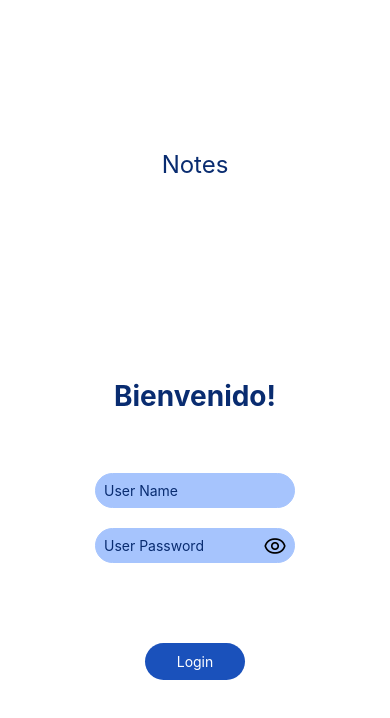
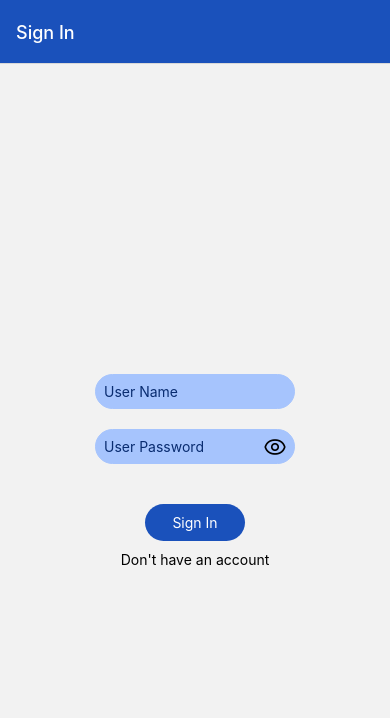
Before and after one commit to EdMorales2986/Note-App-Frontend, a React Native app in the folder note-app/: screen / in a window 390 px wide. Shown: the top 718 px of the page. Built offline with nearby package versions, Linux system fonts and the light colour scheme.

Commit message:
Implemented routing with react-router
Expo-Router so far suck ass

```diff
--- a/note-app/App.js
+++ b/note-app/App.js
@@ -1,12 +1,30 @@
 // import react, { useState } from "react";
 import { StyleSheet, View } from "react-native";
-import LoginPage from "./screens/loginPage";
+import { NavigationContainer } from "@react-navigation/native";
+import { createNativeStackNavigator } from "@react-navigation/native-stack";
+
+import SignInPage from "./screens/signinPage";
+import SignUpPage from "./screens/signupPage";
+
+const Stack = createNativeStackNavigator();
 
 export default function App() {
   return (
-    <View style={styles.container}>
-      <LoginPage />
-    </View>
+    <NavigationContainer>
+      <Stack.Navigator
+        screenOptions={{
+          headerStyle: { backgroundColor: "#1A51BB" },
+          headerTitleStyle: { color: "#fff" },
+          headerTintColor: "#fff",
+        }}
+      >
+        {/* <View style={styles.container}>
+          <LoginPage />
+        </View> */}
+        <Stack.Screen name="Sign In" component={SignInPage} />
+        <Stack.Screen name="Sign Up" component={SignUpPage} />
+      </Stack.Navigator>
+    </NavigationContainer>
   );
 }
 
--- a/note-app/babel.config.js
+++ b/note-app/babel.config.js
@@ -1,6 +1,6 @@
-module.exports = function(api) {
+module.exports = function (api) {
   api.cache(true);
   return {
-    presets: ['babel-preset-expo'],
+    presets: ["babel-preset-expo"],
   };
 };
--- /dev/null
+++ b/note-app/screens/signinPage.js
@@ -0,0 +1,125 @@
+import react, { useState } from "react";
+import {
+  StyleSheet,
+  Text,
+  TextInput,
+  View,
+  Pressable,
+  TouchableWithoutFeedback,
+  Keyboard,
+  Button,
+} from "react-native";
+import { AntDesign } from "@expo/vector-icons";
+import { signinStyles } from "../styles/globalStyles";
+import { Formik } from "formik";
+import axios from "axios";
+
+export default function SignInPage({ navigation }) {
+  const [user, setUser] = useState("");
+  const [password, setPassword] = useState("");
+  const [showPassword, setShowPassword] = useState(false);
+
+  const toggleShowPassword = () => {
+    setShowPassword(!showPassword);
+  };
+
+  const submitData = async (e) => {
+    // console.log(e.alias, e.password);
+    try {
+      // MAFER, para que axios funcione el segmento de la Ip lo tienes que sustituir
+      // con el que te tira Metro despues de correr 'npx expo start' o 'npm run start'
+      const http = await axios.post("http://192.168.0.182:4000/signin", {
+        alias: e.alias,
+        password: e.password,
+      });
+      // console.log(http.data.user);
+    } catch (error) {
+      console.log(error);
+    }
+  };
+
+  const goToSignUp = () => {
+    navigation.navigate("Sign Up");
+  };
+
+  return (
+    <TouchableWithoutFeedback
+      onPress={() => {
+        Keyboard.dismiss();
+      }}
+    >
+      <View style={signinStyles.container}>
+        <Formik
+          initialValues={{ alias: "", password: "" }}
+          onSubmit={(e) => submitData(e)}
+        >
+          {({ handleChange, handleBlur, handleSubmit, values }) => (
+            <View
+              style={{
+                justifyContent: "center",
+                alignItems: "center",
+              }}
+            >
+              <TextInput
+                style={signinStyles.inputs}
+                name="alias"
+                placeholder="User Name"
+                placeholderTextColor={"#092C70"}
+                onChangeText={handleChange("alias")}
+                onBlur={handleBlur("alias")}
+                value={values.alias}
+              />
+              <View style={signinStyles.passwordBox}>
+                <TextInput
+                  style={signinStyles.inputs}
+                  name="password"
+                  secureTextEntry={!showPassword}
+                  placeholder="User Password"
+                  placeholderTextColor={"#092C70"}
+                  maxLength={30}
+                  onChangeText={handleChange("password")}
+                  onBlur={handleBlur("password")}
+                  value={values.password}
+                />
+                <Pressable
+                  style={{
+                    borderRadius: 100,
+                    alignItems: "center",
+                    justifyContent: "center",
+                    right: 30,
+                    zIndex: 2,
+                  }}
+                  onPress={toggleShowPassword}
+                >
+                  <AntDesign
+                    style={signinStyles.icon}
+                    name="eyeo"
+                    size={24}
+                    color="black"
+                  />
+                </Pressable>
+              </View>
+              <View>
+                <Pressable
+                  style={signinStyles.btnWrapper}
+                  onPress={handleSubmit}
+                >
+                  <Text style={signinStyles.btnText}>Sign In</Text>
+                </Pressable>
+              </View>
+            </View>
+          )}
+        </Formik>
+        <Pressable style={{ marginTop: 10 }} onPress={goToSignUp}>
+          <Text> Don't have an account </Text>
+        </Pressable>
+      </View>
+    </TouchableWithoutFeedback>
+  );
+}
+
+const styles = StyleSheet.create({
+  background: {
+    flex: 1,
+  },
+});
--- a/note-app/screens/loginPage.js
+++ b/note-app/screens/signupPage.js
@@ -1,75 +1,58 @@
 import react, { useState } from "react";
 import {
-  loginStyleSheet,
-  Image,
+  StyleSheet,
   Text,
   TextInput,
   View,
   Pressable,
   TouchableWithoutFeedback,
   Keyboard,
-  Button,
 } from "react-native";
-// import Ionicons from "@expo/vector-icons/Ionicons";
 import { AntDesign } from "@expo/vector-icons";
-
-import { loginStyles } from "../styles/globalStyles";
+import { signupStyles } from "../styles/globalStyles";
 import { Formik } from "formik";
 import axios from "axios";
 
-export default function LoginPage() {
+export default function SignUpPage() {
   const [user, setUser] = useState("");
   const [password, setPassword] = useState("");
+  const [name, setName] = useState("");
+  const [lname, setLname] = useState("");
+  const [mail, setMail] = useState("");
   const [showPassword, setShowPassword] = useState(false);
 
-  const toggleShowPassword = () => {
+  const toggleShowPassword = ({ navigation }) => {
     setShowPassword(!showPassword);
   };
 
   const submitData = async (e) => {
     // console.log(e.alias, e.password);
     try {
-      // MAFER, para que axios funcione el segmento de la Ip lo tienes que sustituir
-      // con el que te tira Metro despues de correr 'npx expo start' o 'npm run start'
-      const http = await axios.post("http://192.168.222.211:4000/signin", {
+      const http = await axios.post("http://192.168.0.182:4000/signup", {
         alias: e.alias,
+        email: e.email,
+        name: e.name,
+        lname: e.lname,
         password: e.password,
       });
-      console.log(http.data);
+      navigation.goBack();
+      //   console.log(http.data);
     } catch (error) {
       console.log(error);
     }
   };
 
   return (
-    <TouchableWithoutFeedback
-      onPress={() => {
-        Keyboard.dismiss();
-      }}
-    >
-      <View style={loginStyles.container}>
-        <Text
-          style={{
-            paddingBottom: 200,
-            paddingTop: 150,
-            fontSize: 24,
-            color: "#092C70",
+    <TouchableWithoutFeedback onPress={Keyboard.dismiss}>
+      <View style={signupStyles.container}>
+        <Formik
+          initialValues={{
+            alias: "",
+            email: "",
+            name: "",
+            lname: "",
+            password: "",
           }}
-        >
-          Notes
-        </Text>
-        <Text
-          style={{
-            marginBottom: 50,
-            fontSize: 28,
-            fontWeight: "bold",
-            color: "#092C70",
-          }}
-        >
-          Bienvenido!
-        </Text>
-        <Formik
-          initialValues={{ alias: "", password: "" }}
           onSubmit={(e) => submitData(e)}
         >
           {({ handleChange, handleBlur, handleSubmit, values }) => (
@@ -80,7 +63,7 @@ export default function LoginPage() {
               }}
             >
               <TextInput
-                style={loginStyles.inputA}
+                style={signupStyles.inputs}
                 name="alias"
                 placeholder="User Name"
                 placeholderTextColor={"#092C70"}
@@ -88,9 +71,36 @@ export default function LoginPage() {
                 onBlur={handleBlur("alias")}
                 value={values.alias}
               />
-              <View style={loginStyles.passwordBox}>
+              <TextInput
+                style={signupStyles.inputs}
+                name="email"
+                placeholder="Email"
+                placeholderTextColor={"#092C70"}
+                onChangeText={handleChange("email")}
+                onBlur={handleBlur("email")}
+                value={values.email}
+              />
+              <TextInput
+                style={signupStyles.inputs}
+                name="name"
+                placeholder="Name"
+                placeholderTextColor={"#092C70"}
+                onChangeText={handleChange("name")}
+                onBlur={handleBlur("name")}
+                value={values.name}
+              />
+              <TextInput
+                style={signupStyles.inputs}
+                name="lname"
+                placeholder="Last name"
+                placeholderTextColor={"#092C70"}
+                onChangeText={handleChange("lname")}
+                onBlur={handleBlur("lname")}
+                value={values.lname}
+              />
+              <View style={signupStyles.passwordBox}>
                 <TextInput
-                  style={loginStyles.inputB}
+                  style={signupStyles.inputs}
                   name="password"
                   secureTextEntry={!showPassword}
                   placeholder="User Password"
@@ -111,7 +121,7 @@ export default function LoginPage() {
                   onPress={toggleShowPassword}
                 >
                   <AntDesign
-                    style={loginStyles.icon}
+                    style={signupStyles.icon}
                     name="eyeo"
                     size={24}
                     color="black"
@@ -120,10 +130,10 @@ export default function LoginPage() {
               </View>
               <View>
                 <Pressable
-                  style={loginStyles.btnWrapper}
+                  style={signupStyles.btnWrapper}
                   onPress={handleSubmit}
                 >
-                  <Text style={loginStyles.btnText}>Login</Text>
+                  <Text style={signupStyles.btnText}>Sign Up</Text>
                 </Pressable>
               </View>
             </View>
@@ -133,3 +143,9 @@ export default function LoginPage() {
     </TouchableWithoutFeedback>
   );
 }
+
+const styles = StyleSheet.create({
+  background: {
+    flex: 1,
+  },
+});
--- a/note-app/styles/globalStyles.js
+++ b/note-app/styles/globalStyles.js
@@ -1,22 +1,13 @@
 import { StyleSheet } from "react-native";
 
-export const loginStyles = StyleSheet.create({
+export const signinStyles = StyleSheet.create({
   container: {
     flex: 1,
     alignItems: "center",
+    paddingTop: 300,
     // backgroundColor: "grey",
   },
-  inputA: {
-    borderWidth: 1,
-    borderColor: "#A6C4FD",
-    backgroundColor: "#A6C4FD",
-    color: "#092C70",
-    padding: 8,
-    margin: 10,
-    width: 200,
-    borderRadius: 50,
-  },
-  inputB: {
+  inputs: {
     borderWidth: 1,
     borderColor: "#A6C4FD",
     backgroundColor: "#A6C4FD",
@@ -39,7 +30,7 @@ export const loginStyles = StyleSheet.create({
   },
   btnWrapper: {
     width: 100,
-    marginTop: 70,
+    marginTop: 30,
     backgroundColor: "#1A51BB",
     justifyContent: "center",
     alignItems: "center",
@@ -47,3 +38,42 @@ export const loginStyles = StyleSheet.create({
   },
   btnText: { color: "#fff", padding: 10 },
 });
+
+export const signupStyles = StyleSheet.create({
+  container: {
+    flex: 1,
+    alignItems: "center",
+    paddingTop: 300,
+    // backgroundColor: "grey",
+  },
+  inputs: {
+    borderWidth: 1,
+    borderColor: "#A6C4FD",
+    backgroundColor: "#A6C4FD",
+    color: "#092C70",
+    padding: 8,
+    margin: 10,
+    width: 200,
+    borderRadius: 50,
+  },
+  icon: {
+    position: "absolute",
+    width: "auto",
+    height: "auto",
+    zIndex: 1,
+  },
+  passwordBox: {
+    flexDirection: "row",
+    alignItems: "center",
+    justifyContent: "center",
+  },
+  btnWrapper: {
+    width: 100,
+    marginTop: 30,
+    backgroundColor: "#1A51BB",
+    justifyContent: "center",
+    alignItems: "center",
+    borderRadius: 50,
+  },
+  btnText: { color: "#fff", padding: 10 },
+});
```
Also changed, not shown: note-app/app.json (+5 -5 lines), note-app/components/FormTest.js (deleted, +0 -10 lines), note-app/package.json (+6 -1 lines), note-app/assets/BackgroundLogin.png (added), 1 other file (tests, documents, lock files or other folders).
